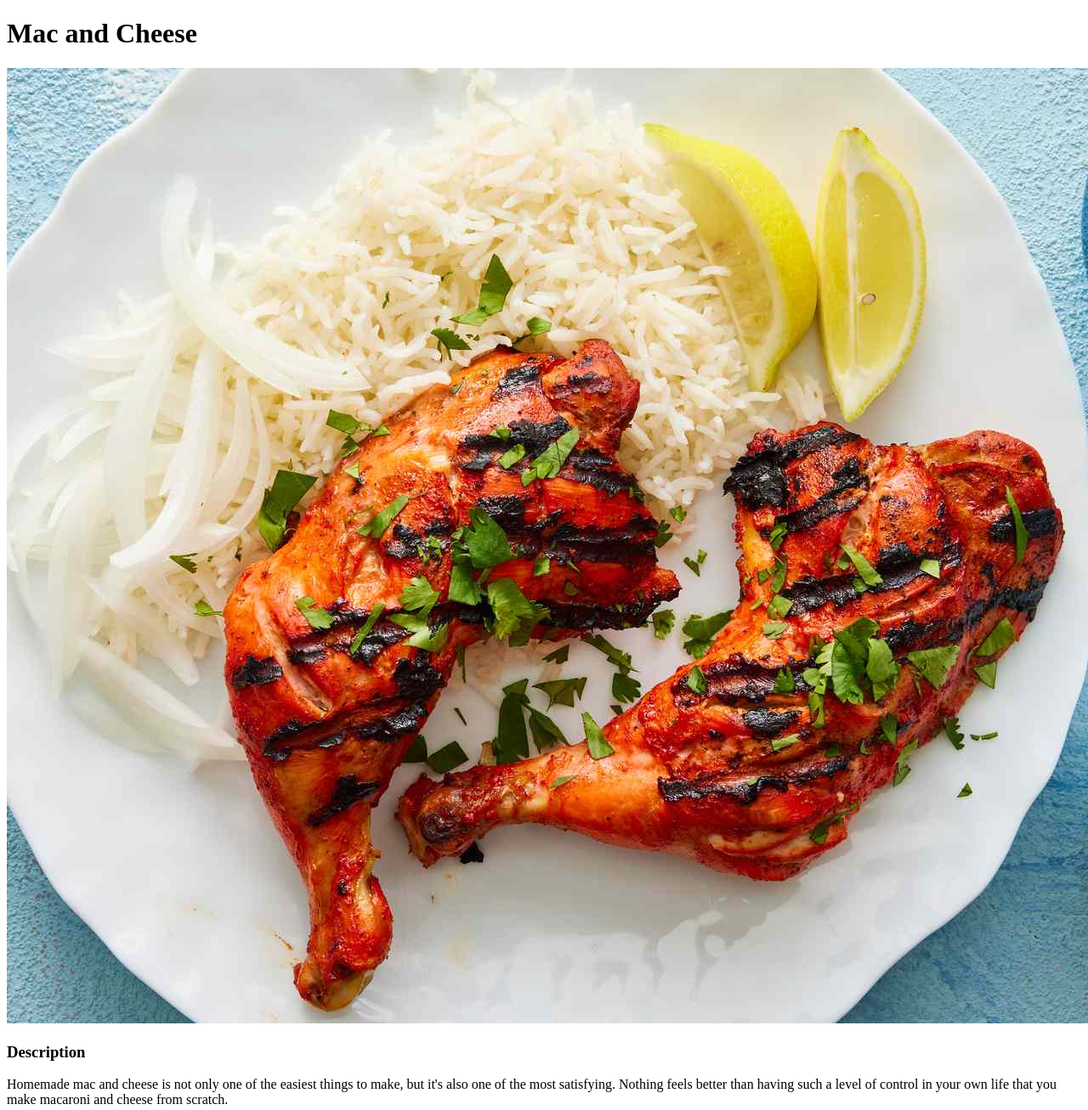
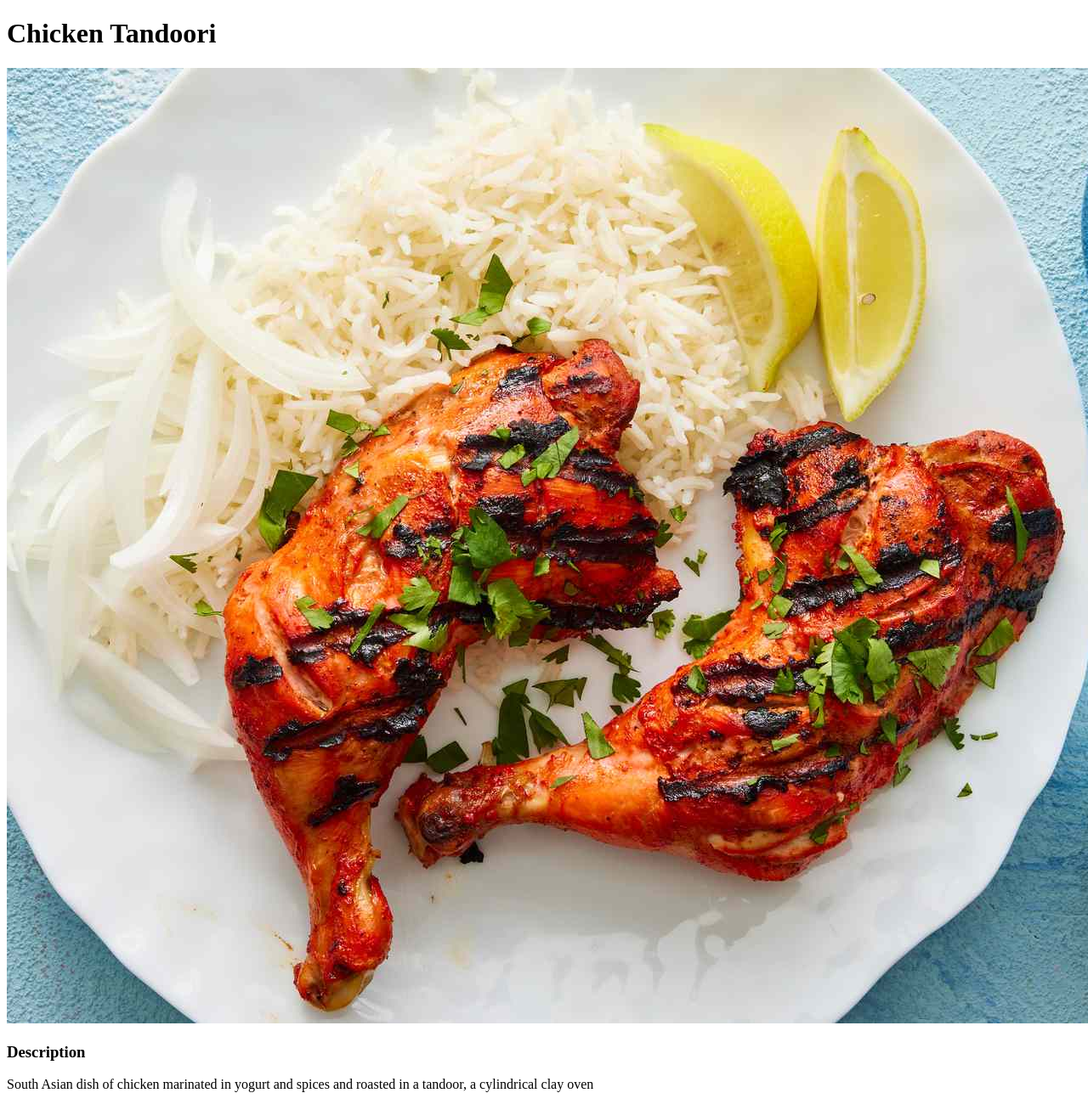
Before and after one commit to Amjad584/odin-recipes, a plain HTML site: page recipes/tandoori.html in a window 1280 px wide. Shown: the top 1307 px of the page at 85% size. Drawn offline with Linux system fonts and the light colour scheme; files whose address does not match are found by name.

Commit message:
changed the title and heading

```diff
--- a/recipes/tandoori.html
+++ b/recipes/tandoori.html
@@ -3,16 +3,14 @@
 
 <head>
     <meta charset="UTF-8">
-    <title>Mac and Cheese</title>
+    <title>Tandoori</title>
 </head>
 
 <body>
-    <h1>Mac and Cheese</h1>
+    <h1>Chicken Tandoori</h1>
     <img src="tandoori.jpg" alt="Chicken Tandoori image">
     <h3>Description</h3>
-    <p>Homemade mac and cheese is not only one of the easiest things to make, but it's also one of the most satisfying.
-        Nothing feels better than having such a level of control in your own life that you make macaroni and cheese from
-        scratch.</p>
+    <p>South Asian dish of chicken marinated in yogurt and spices and roasted in a tandoor, a cylindrical clay oven</p>
     <h3>Ingredients</h3>
     <ul>
         <li>1½ cups (336g) full fat plain yogurt</li>
```
